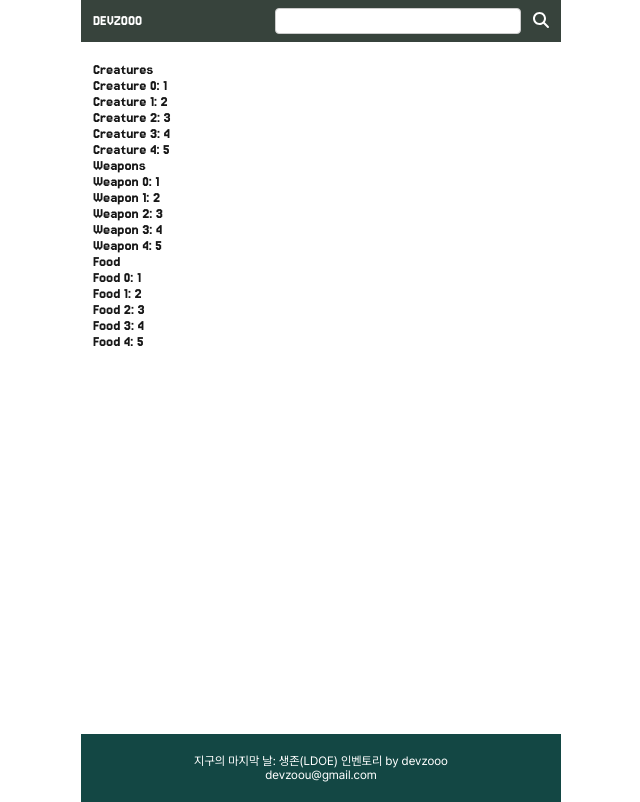
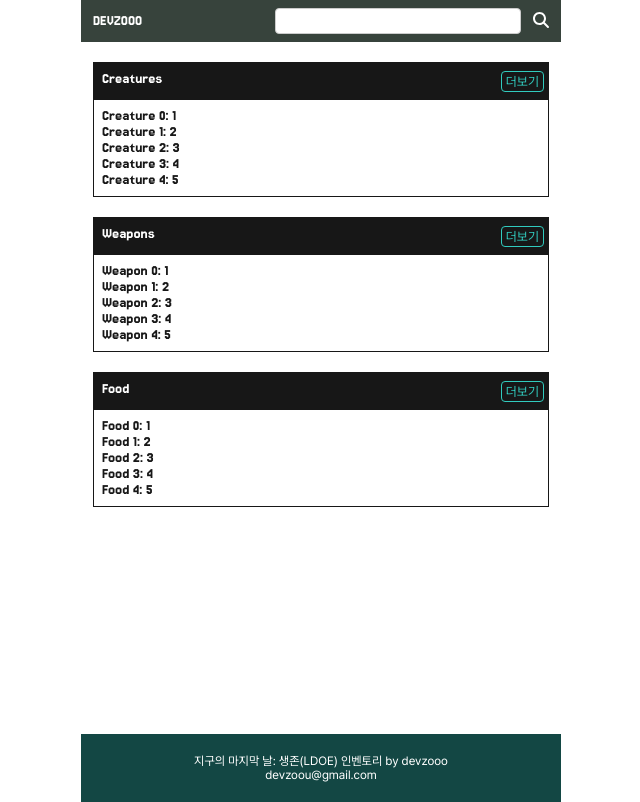
Before and after one commit to DEVZOOO/ldoe-inven, a Next.js app: page / in a window 1280 px wide. Shown: the whole page, without its empty margins (319-959 px from the left). Built offline with nearby package versions, Linux system fonts and the light colour scheme.

Commit message:
refactor: 메인 section 컴포넌트 수정

```diff
--- a/src/components/main/ctgry-section.tsx
+++ b/src/components/main/ctgry-section.tsx
@@ -1,13 +1,37 @@
+import styled from "styled-components";
+
 type CtgrySectionType = {
   title?: string;
+  cls?: string;
   children?: React.ReactNode;
 };
 
-export default function CtgrySection({ title, children }: CtgrySectionType) {
+export default function CtgrySection({
+  title,
+  cls,
+  children,
+}: CtgrySectionType) {
   return (
-    <section>
-      {title && <h1>{title}</h1>}
-      <div>{children}</div>
+    <section className={`mt-m border ${cls}`}>
+      <div className="flex justify-between text-[var(--background)] bg-[var(--foreground)]">
+        {title && <Title>{title}</Title>}
+        <MoreBtn type="button">더보기</MoreBtn>
+      </div>
+      <div className="p-xs">{children}</div>
     </section>
   );
 }
+
+const Title = styled.div`
+  padding: var(--gap-xs);
+`;
+
+const MoreBtn = styled.button`
+  margin: var(--gap-xs) 4px;
+  padding: 2px 4px;
+  color: #31cbbe;
+  background-color: var(--c-black);
+  border: 1px solid #31cbbe;
+  border-radius: var(--radius-s);
+  font-size: 0.8em;
+`;
```
